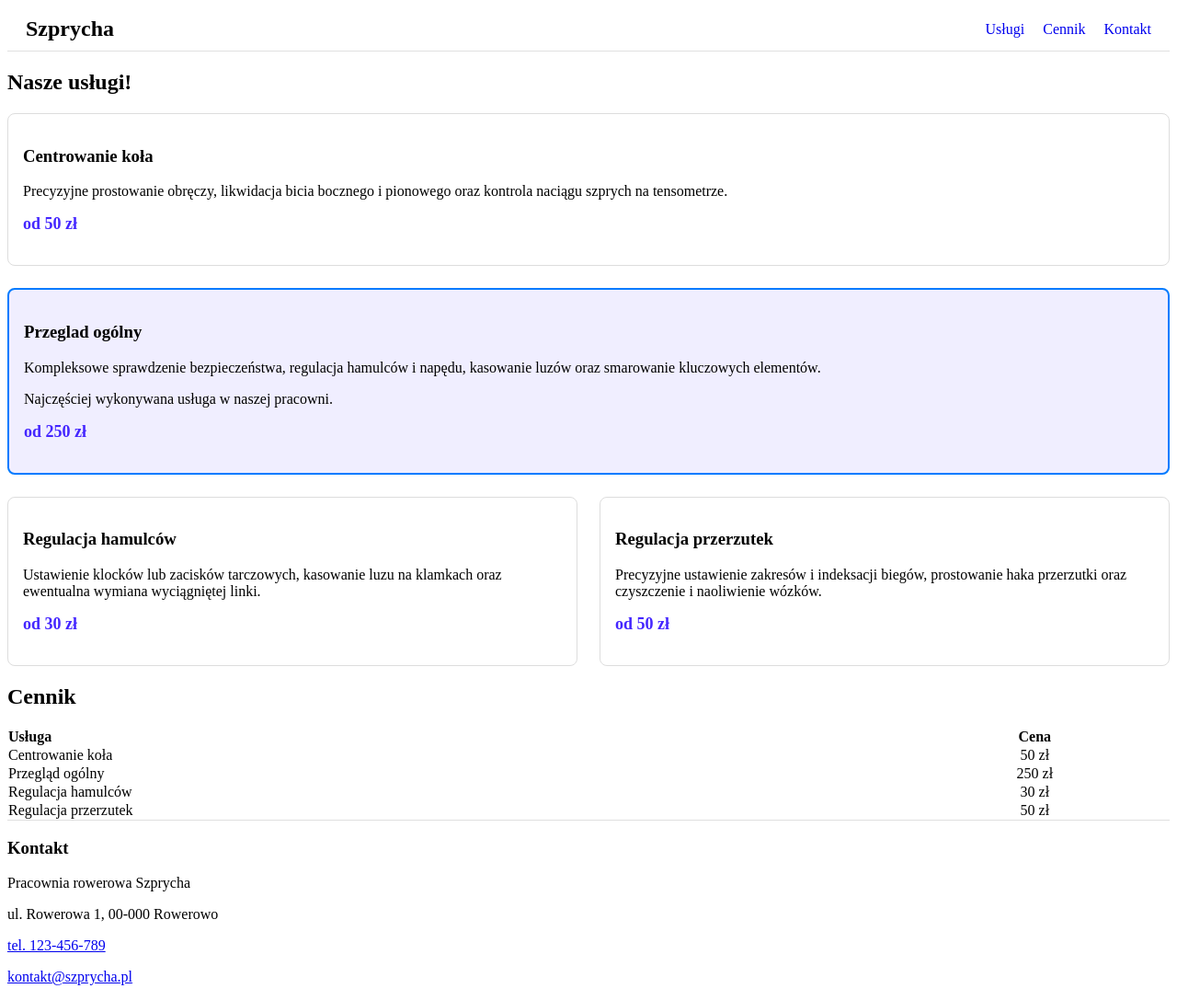
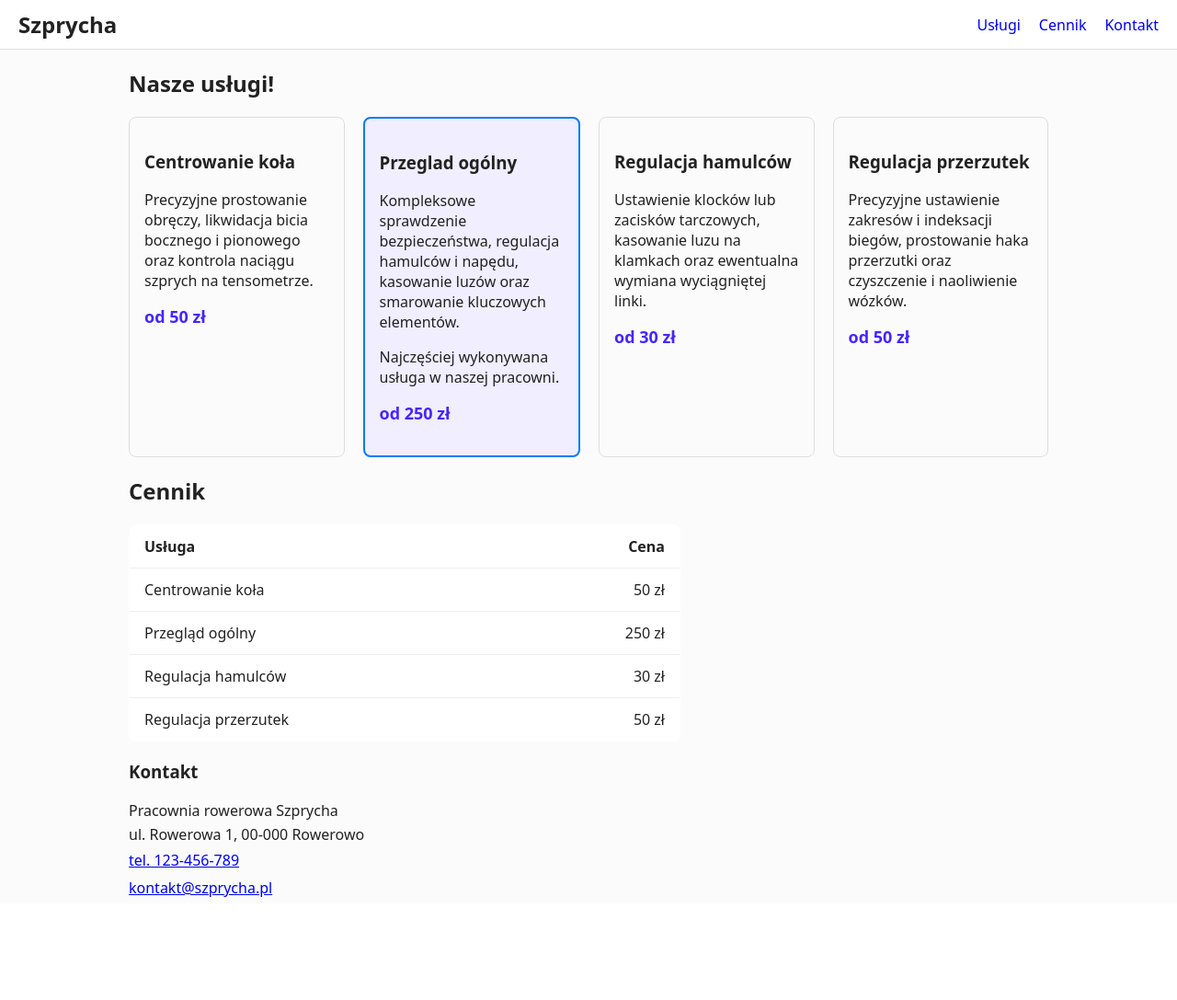
Before and after one commit to rafalkonarski/ti-lab-konarski, a PHP site: page / in a window 1280 px wide. Shown: the whole page at 92% size. After the commit the page ends 975 px from the top, so only its background shows below. Run offline with PHP 8.4, Linux system fonts and the light colour scheme.

Commit message:
lab1: poprawa stylu strony

```diff
--- a/style.css
+++ b/style.css
@@ -7,8 +7,8 @@
     border-bottom: 1px solid #e0e0e0;
 }
 
-.body {
-    font-family: Arial, sans-serif;
+body {
+    font-family: system-ui, -apple-system, BlinkMacSystemFont, "Segoe UI", Roboto, sans-serif;
     margin: 0;
     padding: 0;
     background-color: #fbfbfb;
@@ -24,23 +24,26 @@
 .cards {
     display: flex;
     flex-wrap: wrap;
-    gap: 24px;
+    justify-content: center;
+    gap: 20px;
 }
 
 .card {
-    flex: 1 1 260px;
+    flex: 1 1 200px;
+    max-width: 250px;
     border: 1px solid #ddd;
     border-radius: 8px;
     padding: 16px;
-    background-color: #ffffff;
-    transition: transform 0.2s;
+    transition: transform 0.2s ease, box-shadow 0.2s ease;
+}
+
+.card:hover {
+    transform: translateY(-6px);
+    box-shadow: 0 8px 16px rgba(0, 0, 0, 0.1);
 }
 
 .card--highlighted {
-    flex: 1 1 100%;
     border: 2px solid #007bff;
-    border-radius: 8px;
-    padding: 16px;
     background-color: #f0eeff;
 }
 
@@ -52,33 +55,43 @@
 }
 
 .num{
-    text-align: center;
+    text-align: right;
 }
 
 .price-table {
     width: 100%;
+    max-width: 600px;
+    margin: 20px 0;
     border-collapse: collapse;
-    padding: 10px 16px;
-    border-bottom: 1px solid #e0e0e0;
+    background-color: #fff;
+    border: 1px solid #ddd;
+    border-radius: 8px;
+    overflow: hidden;
 }
 
-.price-table__header {
-    text-align: center;
+.price-table th,
+.price-table td {
+    padding: 12px 16px;
+    border-bottom: 1px solid #eee;
 }
 
 .service {
     text-align: left;
 }
 
-.main, .kontakt {
-    max-width: 960px;
+main, #kontakt {
+    max-width: 1000px;
     margin: 0 auto;
-    padding: 0px 8px;
+    padding: 0px 20px;
 }
+
+#kontakt p { margin: 4px 0; }
+
+#kontakt a { display: inline-block; margin: 2px 0; }
 
 .menu { display: flex; gap: 20px;}
 .menu a { text-decoration: none; }
-.menu a:hover { color: #007bff; transform:translateY(-6px); box-shadow: 0 4px 6px rgba(0, 0, 0, 0.1); }
+.menu a:hover { color: #007bff;}
 @media (max-width: 600px) {
     .site-header {
         flex-direction: column;
```
